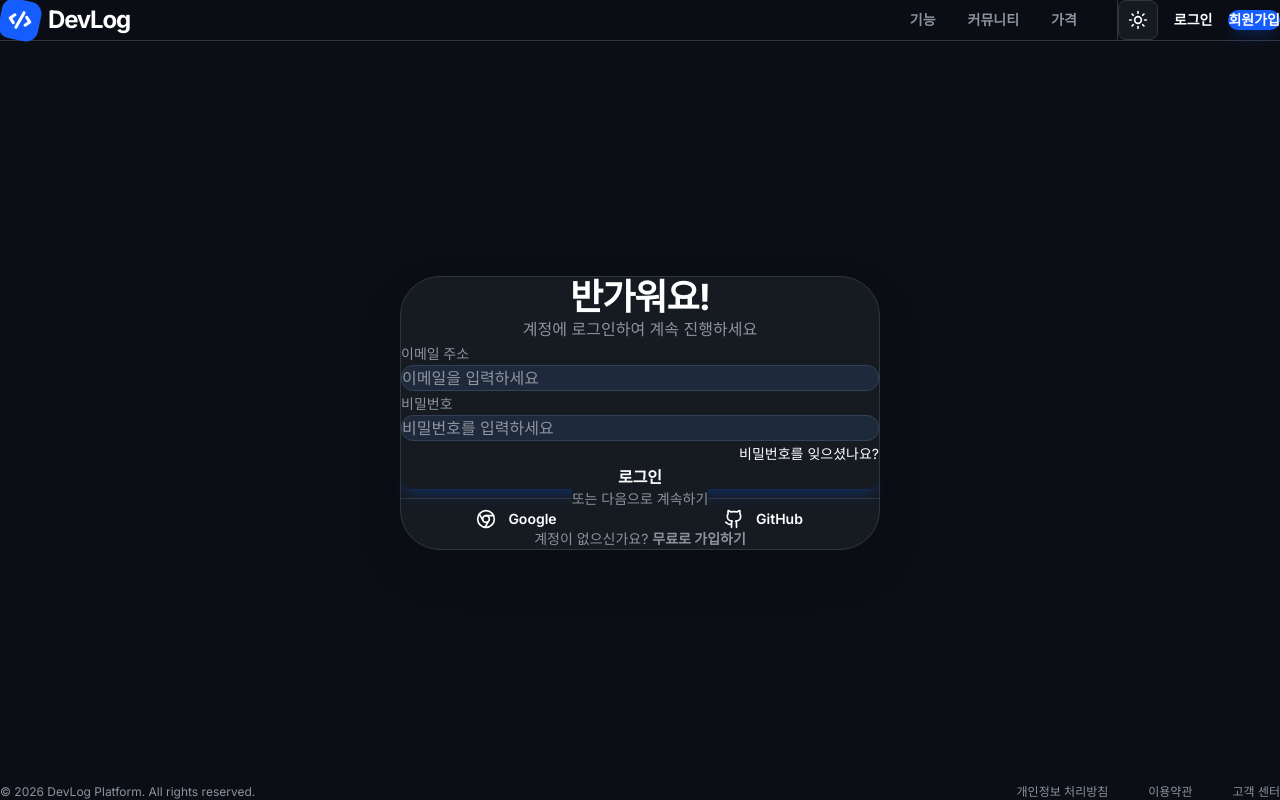
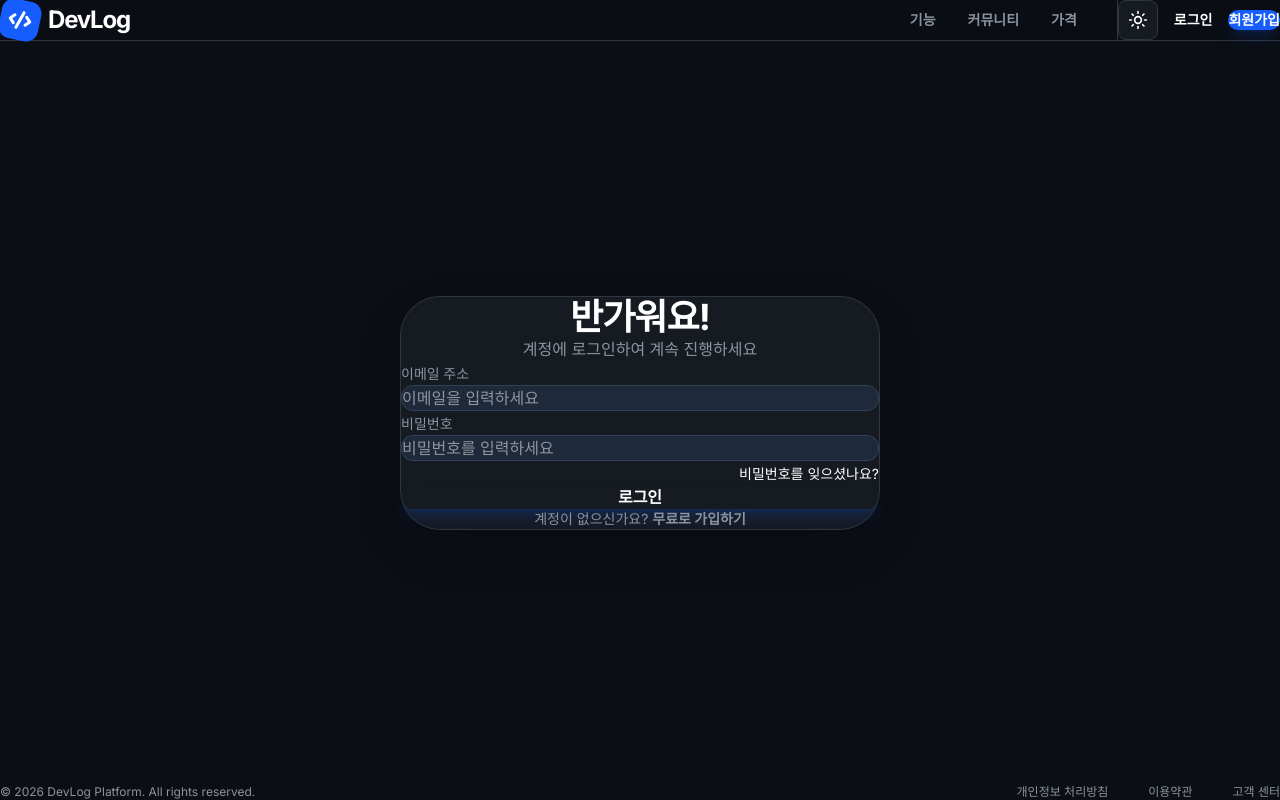
Before and after one commit to 3679gug/blog, a Next.js app: page /login in a window 1280 px wide. Built offline with nearby package versions, Linux system fonts and the light colour scheme.

Commit message:
Remove OAuth buttons and final Auth UI cleanup

```diff
--- a/app/(auth)/login/page.tsx
+++ b/app/(auth)/login/page.tsx
@@ -1,9 +1,9 @@
 'use client'
 
 import Link from 'next/link'
-import { Mail, Lock, Github, Chrome, Loader2 } from 'lucide-react'
+import { Loader2 } from 'lucide-react'
 import { useState, useTransition } from 'react'
-import { login, signInWithOAuth } from '@/app/auth/actions'
+import { login } from '@/app/auth/actions'
 import { useSearchParams } from 'next/navigation'
 import ThemeToggle from '@/components/ThemeToggle'
 import { Suspense } from 'react'
@@ -100,43 +100,7 @@ function LoginContent() {
                             </button>
                         </form>
 
-                        <div className="relative my-8">
-                            <div className="absolute inset-0 flex items-center">
-                                <div className="w-full border-t border-[var(--card-border)]"></div>
-                            </div>
-                            <div className="relative flex justify-center text-sm">
-                                <span className="bg-[var(--card-bg)] px-2 text-[var(--muted)]">또는 다음으로 계속하기</span>
-                            </div>
-                        </div>
 
-                        <div className="grid grid-cols-2 gap-4">
-                            <button
-                                onClick={() => {
-                                    startTransition(async () => {
-                                        await signInWithOAuth('google')
-                                    })
-                                }}
-                                disabled={isPending}
-                                className="flex items-center justify-center gap-3 bg-[var(--input-bg)] border border-[var(--input-border)] py-3.5 rounded-2xl hover:bg-[var(--card-border)] transition-all text-sm font-semibold text-[var(--foreground)] active:scale-[0.98] disabled:opacity-50"
-                                type="button"
-                            >
-                                <Chrome className="w-5 h-5" />
-                                <span>Google</span>
-                            </button>
-                            <button
-                                onClick={() => {
-                                    startTransition(async () => {
-                                        await signInWithOAuth('github')
-                                    })
-                                }}
-                                disabled={isPending}
-                                className="flex items-center justify-center gap-3 bg-[var(--input-bg)] border border-[var(--input-border)] py-3.5 rounded-2xl hover:bg-[var(--card-border)] transition-all text-sm font-semibold text-[var(--foreground)] active:scale-[0.98] disabled:opacity-50"
-                                type="button"
-                            >
-                                <Github className="w-5 h-5" />
-                                <span>GitHub</span>
-                            </button>
-                        </div>
 
                         <div className="text-center text-sm text-[var(--muted)] pt-2">
                             계정이 없으신가요?{' '}
--- a/app/(auth)/signup/page.tsx
+++ b/app/(auth)/signup/page.tsx
@@ -1,9 +1,9 @@
 'use client'
 
 import Link from 'next/link'
-import { Mail, Lock, Github, Chrome, Loader2 } from 'lucide-react'
+import { Loader2 } from 'lucide-react'
 import { useState, useTransition } from 'react'
-import { signup, signInWithOAuth } from '@/app/auth/actions'
+import { signup } from '@/app/auth/actions'
 import { useSearchParams } from 'next/navigation'
 import ThemeToggle from '@/components/ThemeToggle'
 import { Suspense } from 'react'
@@ -109,43 +109,7 @@ function SignupContent() {
                             </button>
                         </form>
 
-                        <div className="relative my-8">
-                            <div className="absolute inset-0 flex items-center">
-                                <div className="w-full border-t border-[var(--card-border)]"></div>
-                            </div>
-                            <div className="relative flex justify-center text-sm">
-                                <span className="bg-[var(--card-bg)] px-2 text-[var(--muted)]">또는 다음으로 계속하기</span>
-                            </div>
-                        </div>
 
-                        <div className="grid grid-cols-2 gap-4">
-                            <button
-                                onClick={() => {
-                                    startTransition(async () => {
-                                        await signInWithOAuth('google')
-                                    })
-                                }}
-                                disabled={isPending}
-                                className="flex items-center justify-center gap-3 bg-[var(--input-bg)] border border-[var(--input-border)] py-3.5 rounded-2xl hover:bg-[var(--card-border)] transition-all text-sm font-semibold text-[var(--foreground)] active:scale-[0.98] disabled:opacity-50"
-                                type="button"
-                            >
-                                <Chrome className="w-5 h-5" />
-                                <span>Google</span>
-                            </button>
-                            <button
-                                onClick={() => {
-                                    startTransition(async () => {
-                                        await signInWithOAuth('github')
-                                    })
-                                }}
-                                disabled={isPending}
-                                className="flex items-center justify-center gap-3 bg-[var(--input-bg)] border border-[var(--input-border)] py-3.5 rounded-2xl hover:bg-[var(--card-border)] transition-all text-sm font-semibold text-[var(--foreground)] active:scale-[0.98] disabled:opacity-50"
-                                type="button"
-                            >
-                                <Github className="w-5 h-5" />
-                                <span>GitHub</span>
-                            </button>
-                        </div>
 
                         <div className="text-center text-sm text-[var(--muted)] pt-2">
                             이미 계정이 있으신가요?{' '}
```
